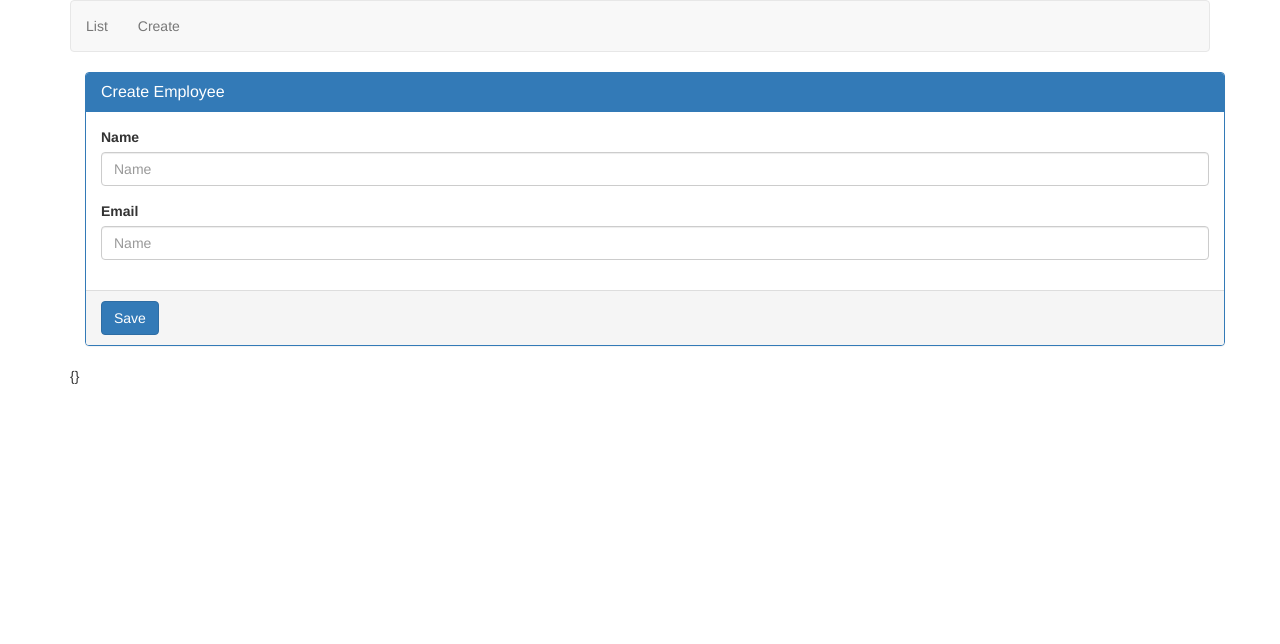
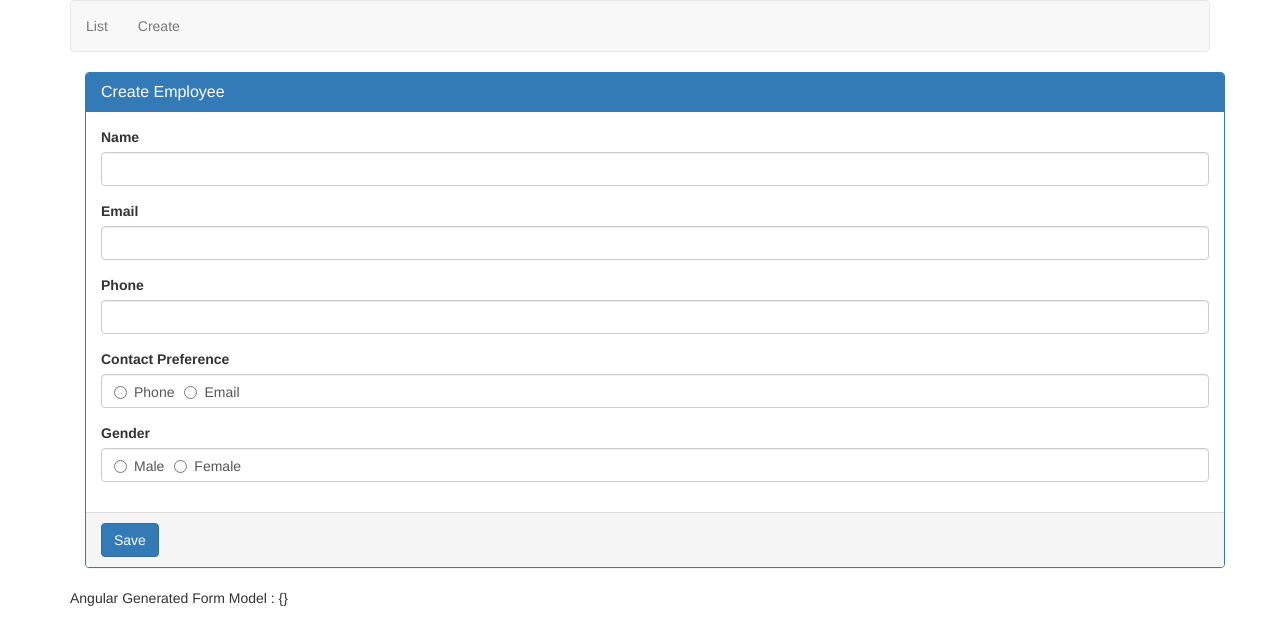
Before and after one commit to rakeshkumartiwari/angular-crud, an Angular app: page /create in a window 1280 px wide. Shown: the top 644 px of the page. Built offline with nearby package versions, Linux system fonts and the light colour scheme.

Commit message:
add radio button

```diff
--- a/src/app/employees/create-employee.component.html
+++ b/src/app/employees/create-employee.component.html
@@ -9,11 +9,41 @@
       <div class="panel-body">
         <div class="form-group">
           <label for="txtName">Name</label>
-        <input [(ngModel)]="name" name="name" type="text" id="txtName" class="form-control" placeholder="Name" />
+          <input [(ngModel)]="name" name="name" type="text" id="txtName" class="form-control" />
         </div>
         <div class="form-group">
           <label for="txtEmail">Email</label>
-        <input [(ngModel)]="email" name="email" type="text" id="txtEmail" class="form-control" placeholder="Name" />
+          <input [(ngModel)]="email" name="email" type="text" id="txtEmail" class="form-control" />
+        </div>
+        <div class="form-group">
+          <label for="phonNumber">Phone</label>
+          <input [(ngModel)]="phonNumber" name="phonNumber" type="text" id="phonNumber" class="form-control" />
+        </div>
+        <div class="form-group">
+          <label>Contact Preference</label>
+          <div class="form-control">
+            <label class="radio-inline">
+              <input type="radio" value="phone" name="contactPreference" [(ngModel)]="contactPreference">
+              Phone
+            </label>
+            <label class="radio-inline">
+              <input type="radio" value="email" name="contactPreference" [(ngModel)]="contactPreference">
+              Email
+            </label>
+          </div>
+        </div>
+        <div class="form-group">
+          <label>Gender</label>
+          <div class="form-control">
+            <label class="radio-inline">
+              <input type="radio" value="male" name="gender" [(ngModel)]="gender">
+              Male
+            </label>
+            <label class="radio-inline">
+              <input type="radio" value="female" name="gender" [(ngModel)]="gender">
+              Female
+            </label>
+          </div>
         </div>
       </div>
       <div class="panel-footer">
@@ -23,4 +53,4 @@
   </div>
 </form>
 
-{{employeeForm.value | json}}
+Angular Generated Form Model : {{employeeForm.value | json}}
```
Lines whose indentation alone changed are shown as unchanged.
